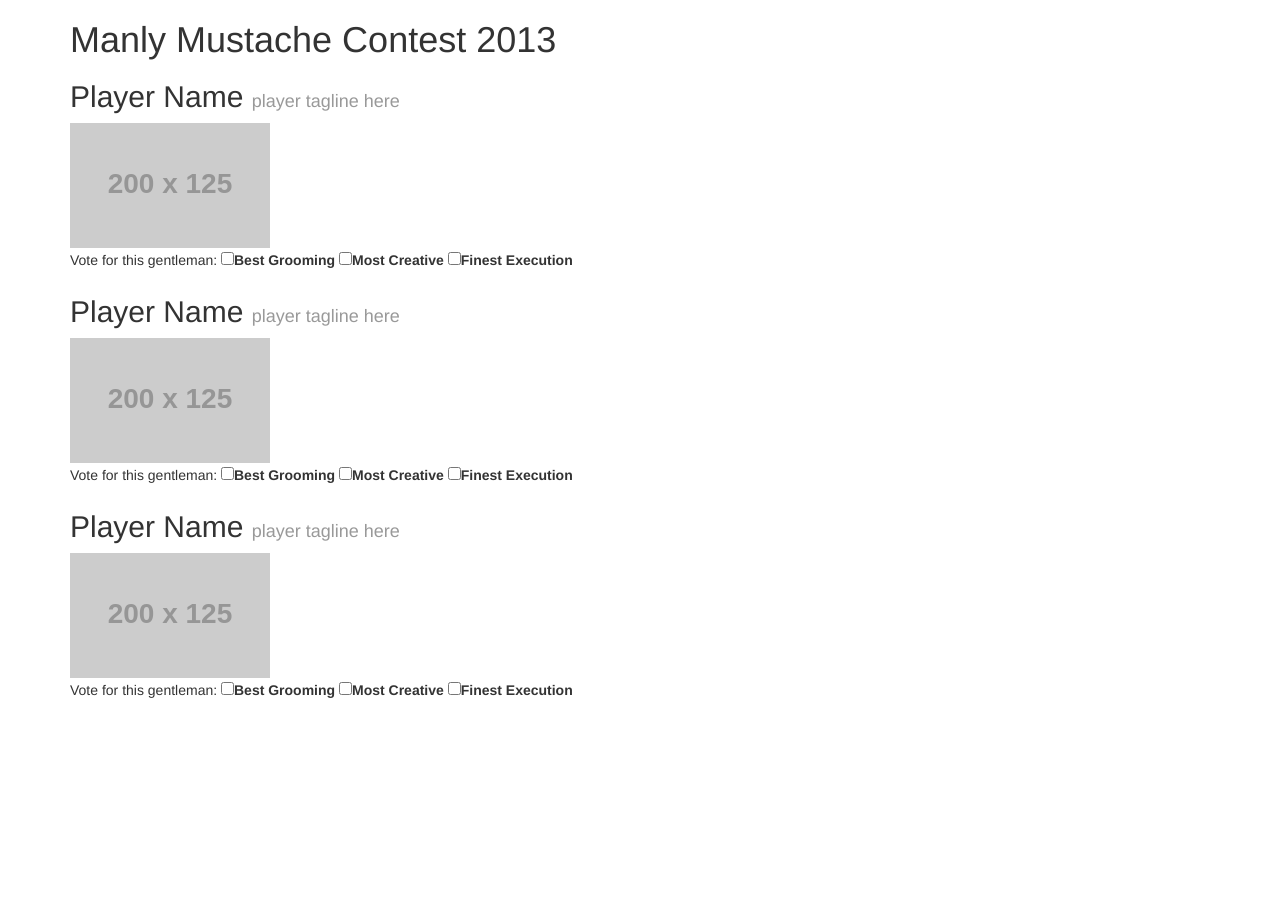
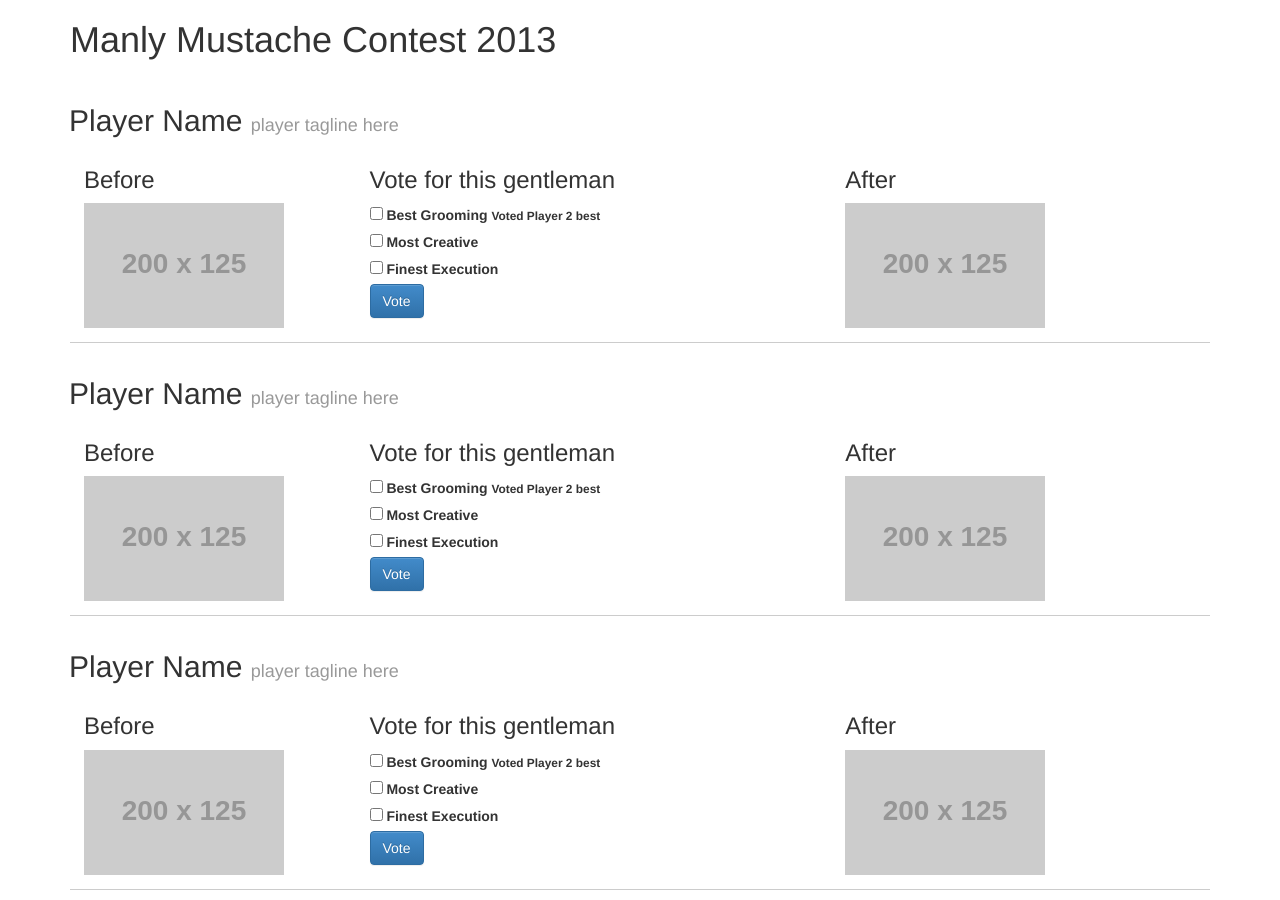
Before and after one commit to mavroskardia/mustache2013, a Django app: page / in a window 1280 px wide. Before the commit the page ends 698 px from the top, so only its background shows below. Run offline with Django 3.2, Linux system fonts and the light colour scheme; grey boxes labelled with a size stand in for pictures from a placeholder-image service; some libraries are stand-ins or nearby versions.

Commit message:
messing with mockup

```diff
--- a/mustache/voting/templates/base.html
+++ b/mustache/voting/templates/base.html
@@ -5,6 +5,8 @@
         <title>Manly Mustache Contest 2013</title>
         <link rel="stylesheet" href="{% static 'css/bootstrap.min.css' %}" />
         <link rel="stylesheet" href="{% static 'css/bootstrap-theme.min.css' %}" />
+        {% block extrastyle %}
+        {% endblock %}
     </head>
     <body>
         <div class="container">
--- a/mustache/voting/templates/voting/home.html
+++ b/mustache/voting/templates/voting/home.html
@@ -1,42 +1,37 @@
 {% extends 'base.html' %}
+
+{% block extrastyle %}
+
+    <style>
+        .player section { display: inline-block; }
+        label { display: block; }
+        li { border-bottom: solid 1px #ccc; padding: 1em;}
+    </style>
+
+{% endblock %}
 
 {% block content %}
 <ul class="list-unstyled">
+    {% for p in players %}
     <li>
-        <section class="player">
+        <section class="player row">
             <h2>Player Name <small>player tagline here</small></h2>
-            <img src="http://placehold.it/200x125" />
-            <section class="voting">
-                <span>Vote for this gentleman:</span>
-                <label><input type="checkbox" value="True" />Best Grooming</label>
-                <label><input type="checkbox" value="True" />Most Creative</label>
-                <label><input type="checkbox" value="True" />Finest Execution</label>
+            <section class="before col-3 col-lg-3">
+                <h3>Before</h3>
+                <a href="#"><img src="http://placehold.it/200x125" /></a>
+            </section>
+            <section class="voting col-5 col-lg-5">
+                <h3>Vote for this gentleman</h3>
+                <label><input type="checkbox" value="True" /> Best Grooming <small>Voted Player 2 best</small></label>
+                <label><input type="checkbox" value="True" /> Most Creative</label>
+                <label><input type="checkbox" value="True" /> Finest Execution</label>
+                <button type="submit" class="btn btn-large btn-primary">Vote</button>
+            </section>
+            <section class="after col-4 col-lg-4">
+                <h3>After</h3>
+                <a href="#"><img src="http://placehold.it/200x125" /></a>
             </section>
         </section>
     </li>
-    <li>
-        <section class="player">
-            <h2>Player Name <small>player tagline here</small></h2>
-            <img src="http://placehold.it/200x125" />
-            <section class="voting">
-                <span>Vote for this gentleman:</span>
-                <label><input type="checkbox" value="True" />Best Grooming</label>
-                <label><input type="checkbox" value="True" />Most Creative</label>
-                <label><input type="checkbox" value="True" />Finest Execution</label>
-            </section>
-        </section>
-    </li>
-    <li>
-        <section class="player">
-            <h2>Player Name <small>player tagline here</small></h2>
-            <img src="http://placehold.it/200x125" />
-            <section class="voting">
-                <span>Vote for this gentleman:</span>
-                <label><input type="checkbox" value="True" />Best Grooming</label>
-                <label><input type="checkbox" value="True" />Most Creative</label>
-                <label><input type="checkbox" value="True" />Finest Execution</label>
-            </section>
-        </section>
-    </li>
-</ul>
+    {% endfor %}
 {% endblock %}
--- a/mustache/voting/views.py
+++ b/mustache/voting/views.py
@@ -4,7 +4,7 @@ from django.http import HttpResponse
 from django.shortcuts import render
 
 def home(req):
-    return render(req, 'voting/home.html', {})
+    return render(req, 'voting/home.html', {'players':[1,2,3]})
 
 def test(req):
     return render(req, 'voting/test.html', {})
```
